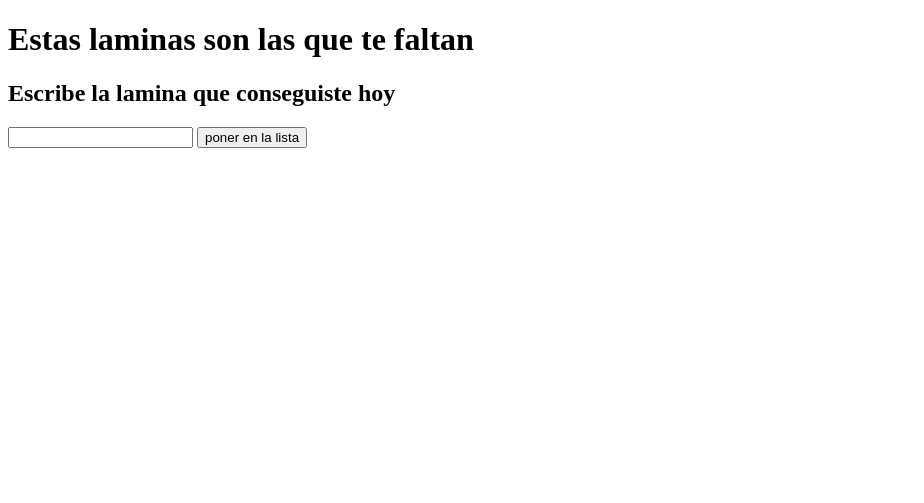
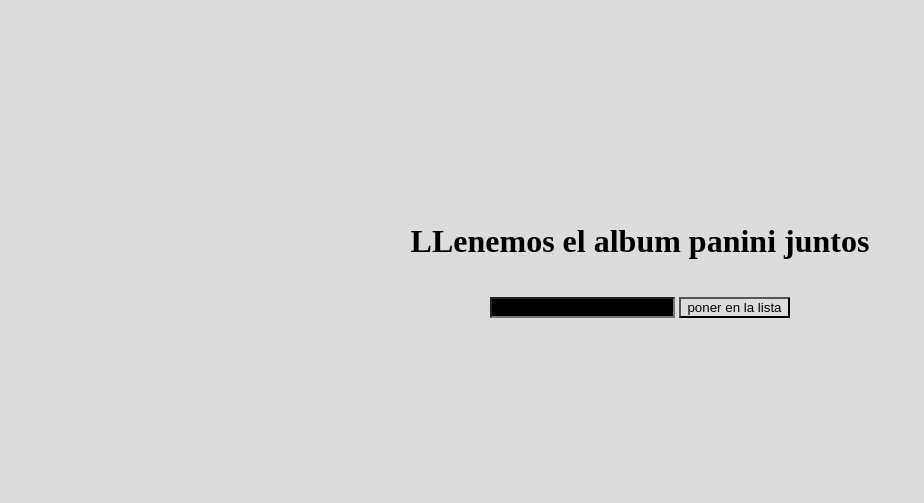
Before and after one commit to santiagob100/album, a plain HTML site: page index.html in a window 1280 px wide. Shown: the whole page, without its empty margins (0-924 px from the left). Drawn offline with Linux system fonts and the light colour scheme.

Commit message:
Le puse algo de diseño

```diff
--- a/index.html
+++ b/index.html
@@ -3,10 +3,25 @@
 <head>
     <meta charset="UTF-8">
     <title>Un programa que ayuda a llenar el album</title>
+    <style>
+        *{background-color:gainsboro}
+        .container{
+            display: flex;
+            flex-direction: column;
+            height: 400px;
+            justify-content: center;
+            align-items: center;
+            margin-top: 100px;
+          }
+          #laminita{
+              background-color: black;
+              color: white;
+          }
+    </style>
 </head>
 <body>
-    <H1>Estas laminas son las que te faltan</H1>
-    <h2>Escribe la lamina que conseguiste hoy</h2>
+    <div class="container">
+        <H1>LLenemos el album panini juntos</H1>
         <p>
             <input type="number" id="laminita" />
             <input type="button" value="poner en la lista" id="poner"/>
@@ -15,5 +30,7 @@
         <p id="lista"> </p>
         <script src="jugadores.js"></script>
         <script src="panini.js"></script>
+    </div>
+
 </body>
 </html>
```
Lines whose indentation alone changed are shown as unchanged.
